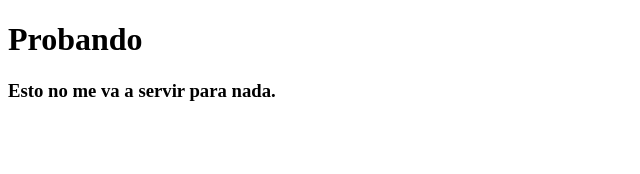
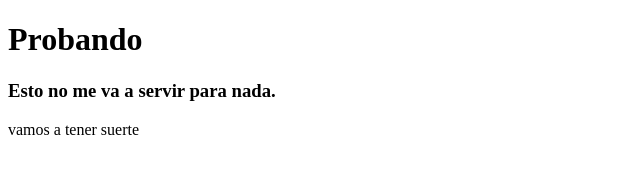
Before and after one commit to FpizarroP/academia, a plain HTML site: page index.html in a window 1280 px wide. Shown: the whole page, without its empty margins (0-640 px from the left). Drawn offline with Linux system fonts and the light colour scheme.

Commit message:
primer cambio

```diff
--- a/index.html
+++ b/index.html
@@ -9,5 +9,6 @@
 <body>
     <h1>Probando</h1>
     <h3>Esto no me va a servir para nada.</h3>
+    <p>vamos a tener suerte</p>
 </body>
 </html>
```
Also changed, not shown: .gitignore.txt (added).
